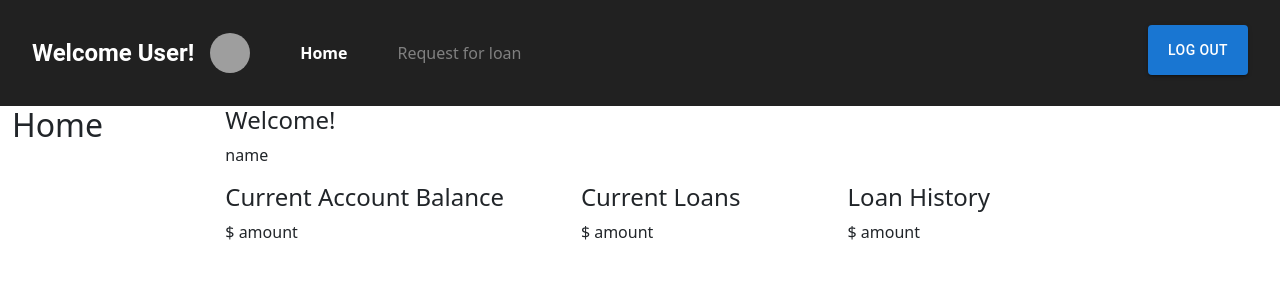
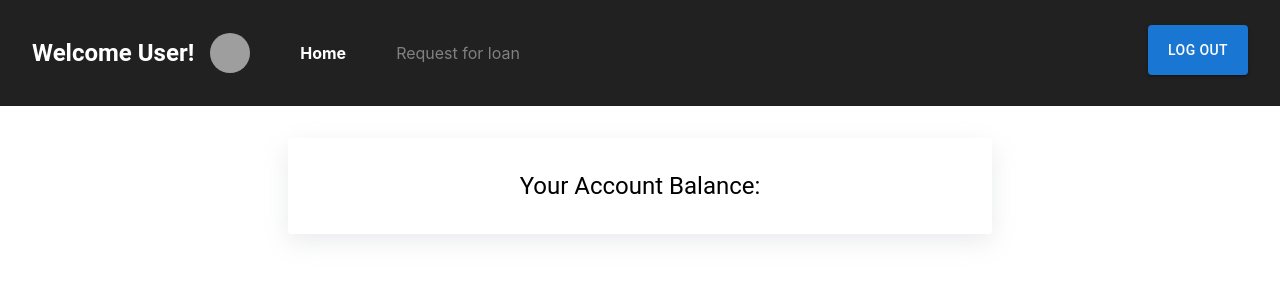
Before and after one commit to marcushojww/TT4_6, a React (Create React App) app in the folder client/loan-app/: page / in a window 1280 px wide. Shown: the top 300 px of the page. Built offline with nearby package versions, Linux system fonts and the light colour scheme; no server answers; grey boxes are pictures that could not be loaded.

Commit message:
new home page, adjust navbar

```diff
--- a/client/loan-app/src/App.js
+++ b/client/loan-app/src/App.js
@@ -1,6 +1,6 @@
 import { BrowserRouter, Routes, Route } from "react-router-dom";
-import Footer from "./pages/Footer";
-import Home from "./pages/Home";
+import Home2 from "./pages/Home2";
+// import Home from "./pages/Home";
 import Login from "./pages/Login";
 import Loan from "./pages/Loan";
 
@@ -9,7 +9,7 @@ function App() {
     <BrowserRouter>
       <Routes>
         <Route path="/login" element={<Login />}></Route>
-        <Route path="/" element={<Home />}></Route>
+        <Route path="/" element={<Home2 />}></Route>
         <Route path="/loan" element={<Loan />}></Route>
         <Route
           path="*"
--- a/client/loan-app/src/api/index.js
+++ b/client/loan-app/src/api/index.js
@@ -1,3 +1,9 @@
 import axios from "axios";
 
 const API = axios.create({ baseURL: "http://localhost:5000" });
+
+export const getCustomerBalance = (customerId) =>
+  API.get("/customerbalance/by-cid", { params: { customerId: customerId } });
+
+//   export const getCustomerBalance = (customerId) =>
+//   API.get("/customerbalance/by-cid", { params: { customerId: customerId } });
--- a/client/loan-app/src/components/Layout.js
+++ b/client/loan-app/src/components/Layout.js
@@ -16,7 +16,6 @@ function Layout({ children }) {
     <Box sx={{ display: "flex", flexDirection: "column", width: "100vw" }}>
       <Box
         sx={{
-          width: "100%",
           py: 2,
           bgcolor: "text.primary",
           display: "flex",
--- a/client/loan-app/src/pages/Home2.js
+++ b/client/loan-app/src/pages/Home2.js
@@ -1,11 +1,56 @@
-import React from "react";
+import React, { useEffect, useState } from "react";
+import * as api from "../api/index";
 import Layout from "../components/Layout";
 import Box from "@mui/material/Box";
+import Typography from "@mui/material/Typography";
 
 function Home2() {
+  const [accBalance, setAccBalance] = useState();
+
+  useEffect(() => {
+    async function getAccountBalance() {
+      try {
+        const response = await api.getCustomerBalance(1);
+        setAccBalance(response.data[0]?.balance);
+      } catch (err) {
+        console.log(err);
+      }
+    }
+    getAccountBalance();
+  });
   return (
     <Layout>
-      <Box></Box>
+      <Box
+        sx={{
+          display: "flex",
+          flexDirection: "column",
+          justifyContent: "center",
+          width: "100vw",
+          alignItems: "center",
+        }}
+      >
+        <Box
+          sx={{
+            width: 3 / 6,
+            borderRadius: "0.25rem",
+            boxShadow: "rgba(149, 157, 165, 0.2) 0px 8px 24px",
+            display: "flex",
+            justifyContent: "space-evenly",
+            alignItems: "center",
+            mt: 4,
+            p: 4,
+          }}
+        >
+          <Typography component="h5" variant="h5">
+            Your Account Balance:
+          </Typography>
+          {accBalance && (
+            <Typography component="h5" variant="h5">
+              {accBalance}
+            </Typography>
+          )}
+        </Box>
+      </Box>
     </Layout>
   );
 }
```
